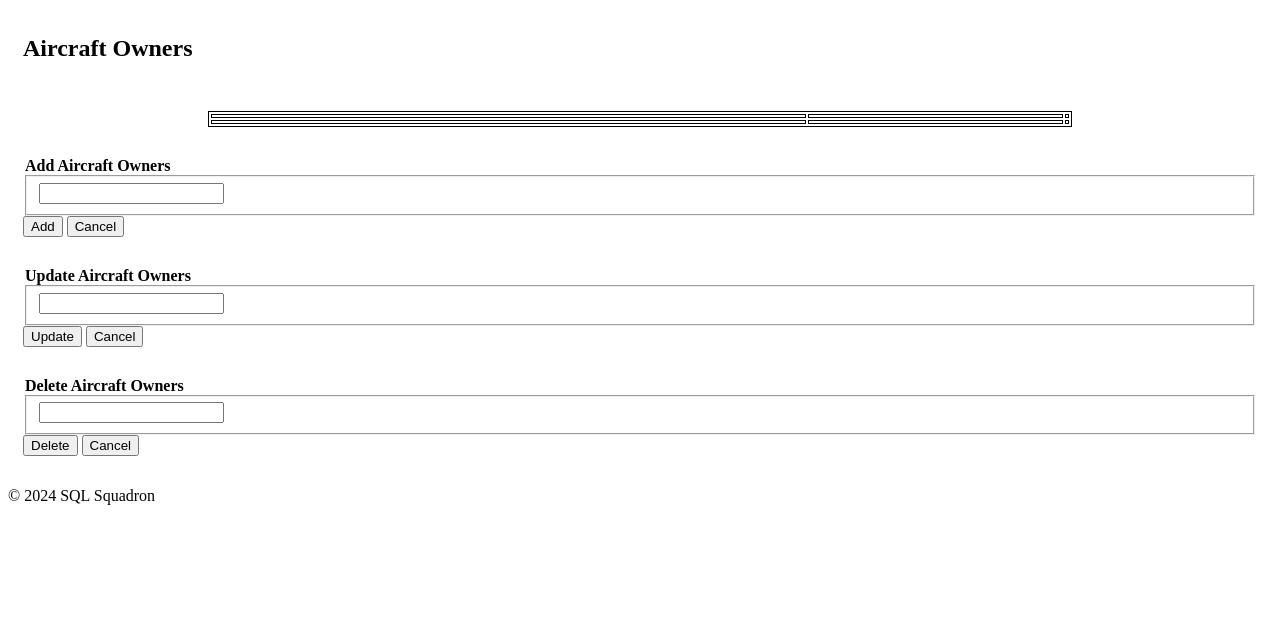
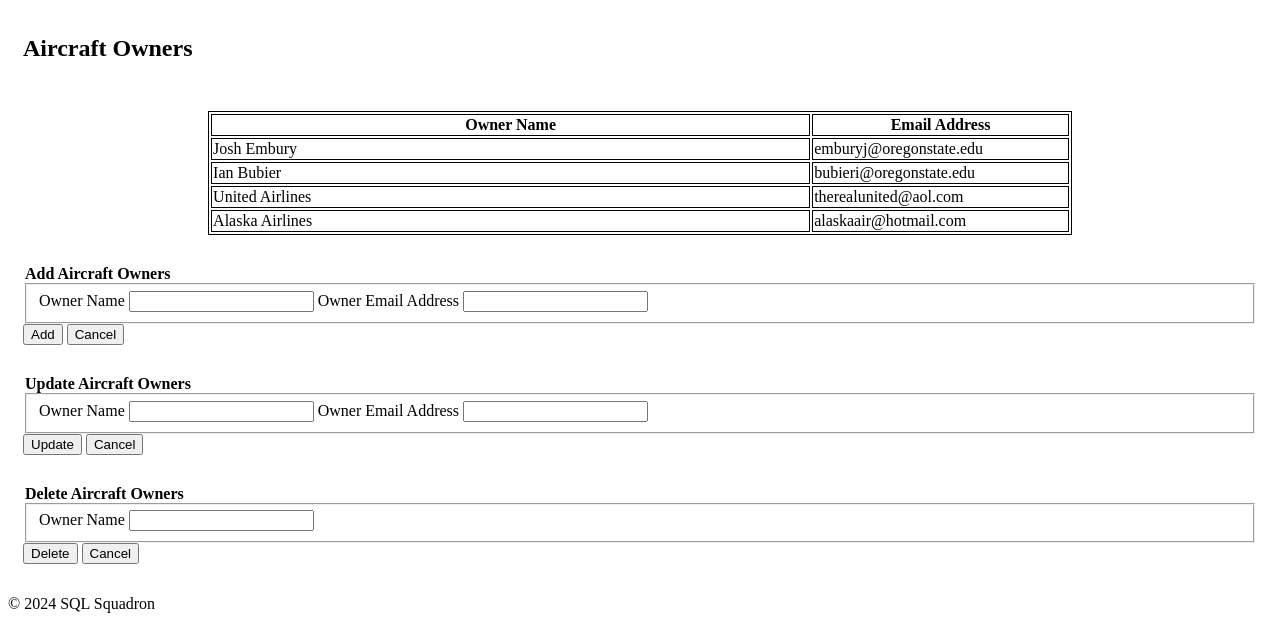
Before and after one commit to emburyj/Airworthiness_Database, a Flask app: page /Aircraft_Owners in a window 1280 px wide. Shown: the part 225-854 px from the top of the page. Before the commit the page ends 730 px from the top, so only its background shows below. Run offline with Flask 3, Linux system fonts and the light colour scheme; some libraries are stand-ins or nearby versions.

Commit message:
updated aircraft_owners tables to include example data

```diff
--- a/templates/Aircraft_Owners.html
+++ b/templates/Aircraft_Owners.html
@@ -7,14 +7,24 @@
 <table>
     <tbody>
         <tr>
-            <th></th>
-            <th></th>
-            <th></th>
+            <th>Owner Name</th>
+            <th>Email Address</th>
         </tr>
         <tr>
-            <td></td>
-            <td></td>
-            <td></td>
+            <td>Josh Embury</td>
+            <td>emburyj@oregonstate.edu</td>
+        </tr>
+        <tr>
+            <td>Ian Bubier</td>
+            <td>bubieri@oregonstate.edu</td>
+        </tr>
+        <tr>
+            <td>United Airlines</td>
+            <td>therealunited@aol.com</td>
+        </tr>
+        <tr>
+            <td>Alaska Airlines</td>
+            <td>alaskaair@hotmail.com</td>
         </tr>
     </tbody>
 </table>
@@ -25,10 +35,12 @@
 <form method="POST">
     <legend><strong>Add {{ page_name }}</strong></legend>
     <fieldset>
-        <label></label>
-        <input type="" name="">
+        <label>Owner Name</label>
+        <input type="text" name="OwnerName">
+        <label>Owner Email Address</label>
+        <input type="text" name="OwnerEmail">
     </fieldset>
-    <input class="btn" type="submit" id="" value="Add">
+    <input class="btn" type="submit" id="NewOwner" value="Add">
     <input class="btn" type="button" value="Cancel">
 </form>
 {% endblock %}
@@ -37,10 +49,12 @@
 <form method="POST">
     <legend><strong>Update {{ page_name }}</strong></legend>
     <fieldset>
-        <label></label>
-        <input type="" name="">
+        <label>Owner Name</label>
+        <input type="text" name="OwnerName">
+        <label>Owner Email Address</label>
+        <input type="text" name="OwnerEmail">
     </fieldset>
-    <input class="btn" type="submit" id="" value="Update">
+    <input class="btn" type="submit" id="UdateOwner" value="Update">
     <input class="btn" type="button" value="Cancel">
 </form>
 {% endblock %}
@@ -49,10 +63,11 @@
 <form method="POST">
     <legend><strong>Delete {{ page_name }}</strong></legend>
     <fieldset>
-        <label></label>
-        <input type="" name="">
+        <label>Owner Name</label>
+        <input type="text" name="OwnerName">
+
     </fieldset>
-    <input class="btn" type="submit" id="" value="Delete">
+    <input class="btn" type="submit" id="DeleteOwner" value="Delete">
     <input class="btn" type="button" value="Cancel">
 </form>
 {% endblock %}
```
